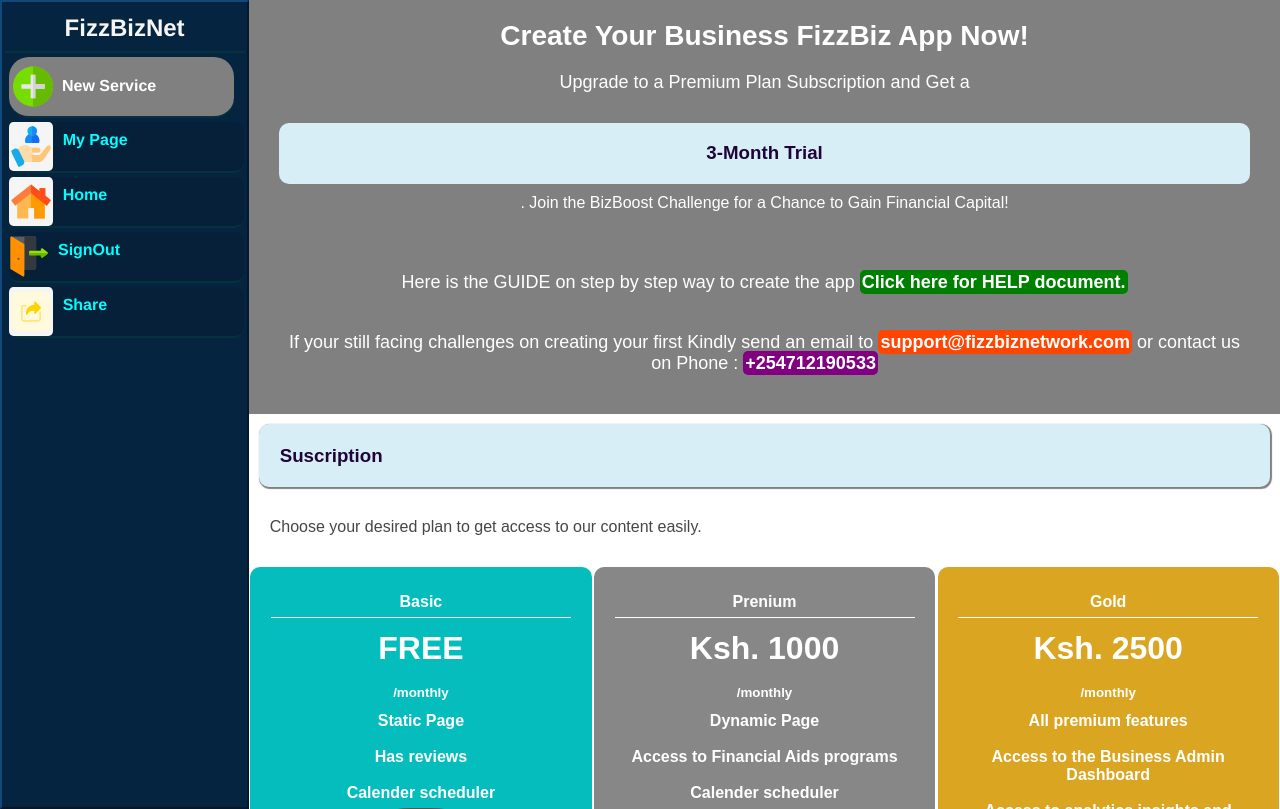
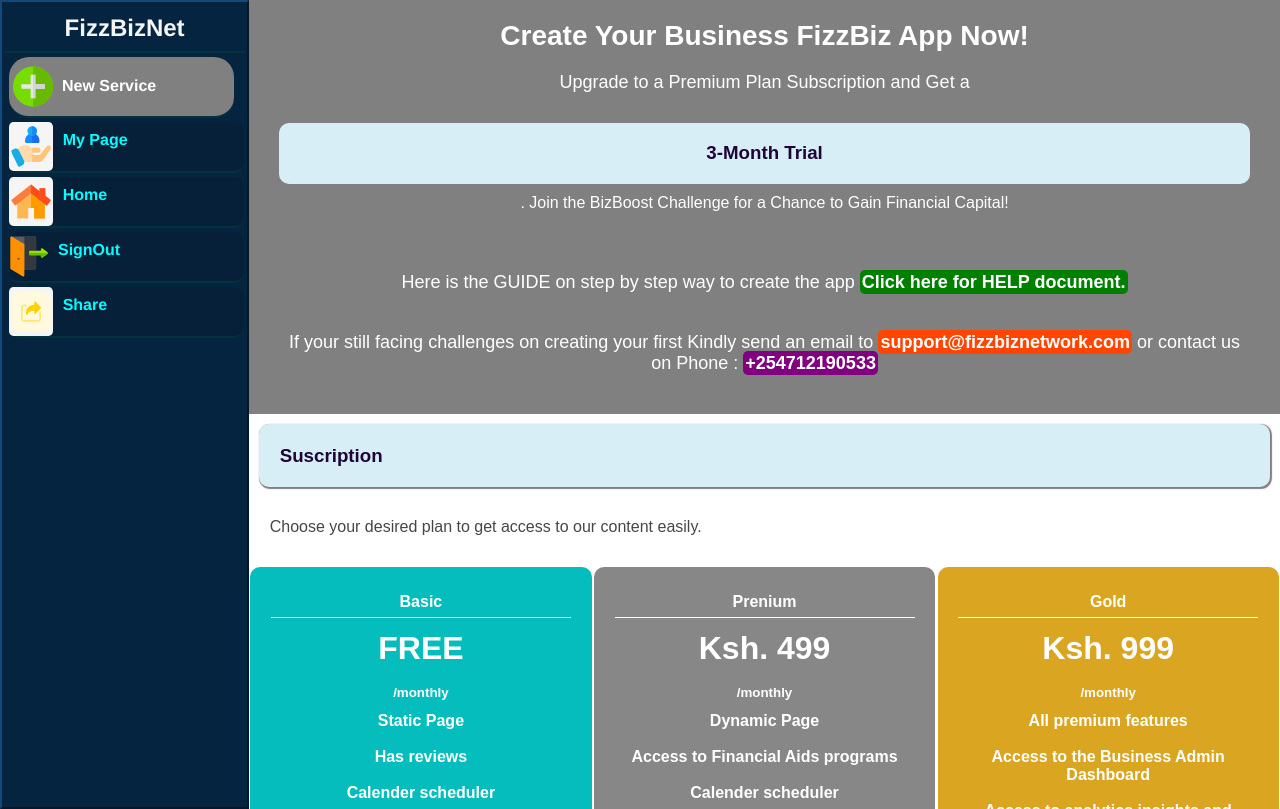
Before and after one commit to winslygeorge/FizzBiz, a Node project: template views/suscriptionPage/index.hbs in a window 1280 px wide. Run offline with Node 20 templates, Linux system fonts and the light colour scheme; the template is opened without the code that fills it, so the values that code supplies are empty.

Commit message:
update staus bizzap

```diff
--- a/views/serviceApp/index.hbs
+++ b/views/serviceApp/index.hbs
@@ -379,7 +379,7 @@
 
           {{else}}
 
-            <div class="sub-column-2 {{{basic}}}" id="quotes">
+            <div class="sub-column-2" id="quotes">
 
               <p>
 
--- a/views/suscriptionPage/index.hbs
+++ b/views/suscriptionPage/index.hbs
@@ -256,6 +256,9 @@
             Has reviews
             <br /><br />
             Calender scheduler
+            <br /><br />
+            Gain followers and Likes
+            <br /><br />
           </p>
           <button class="susButton" onclick="handleBasic()">Go Basic</button>
         </div>
@@ -267,7 +270,7 @@
           <p
             style="font-size: xx-large; font-weight: bold; margin: 2%;padding: 2%;"
           >
-            Ksh. 1000
+            Ksh. 499
           </p>
           <p style="font-size: smaller; ">
             /monthly
@@ -297,7 +300,7 @@
           <p
             style="font-size: xx-large; font-weight: bold; margin: 2%;padding: 2%;"
           >
-            Ksh. 2500
+            Ksh. 999
           </p>
           <p style="font-size: smaller; ">
             /monthly
```
